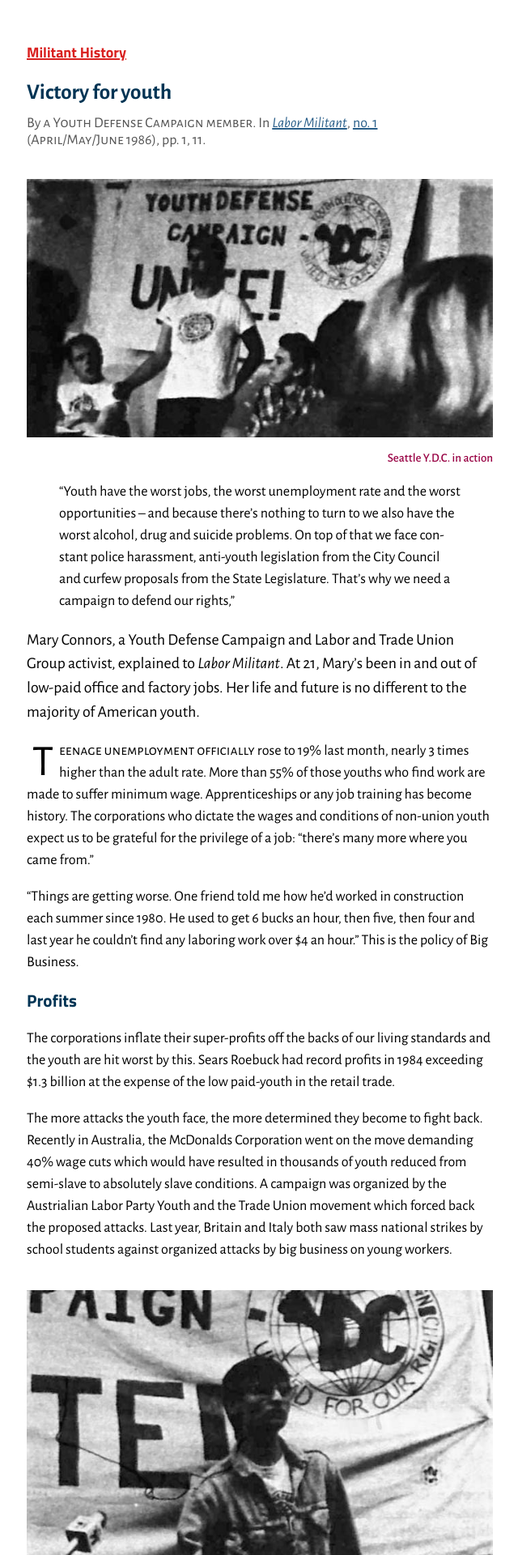
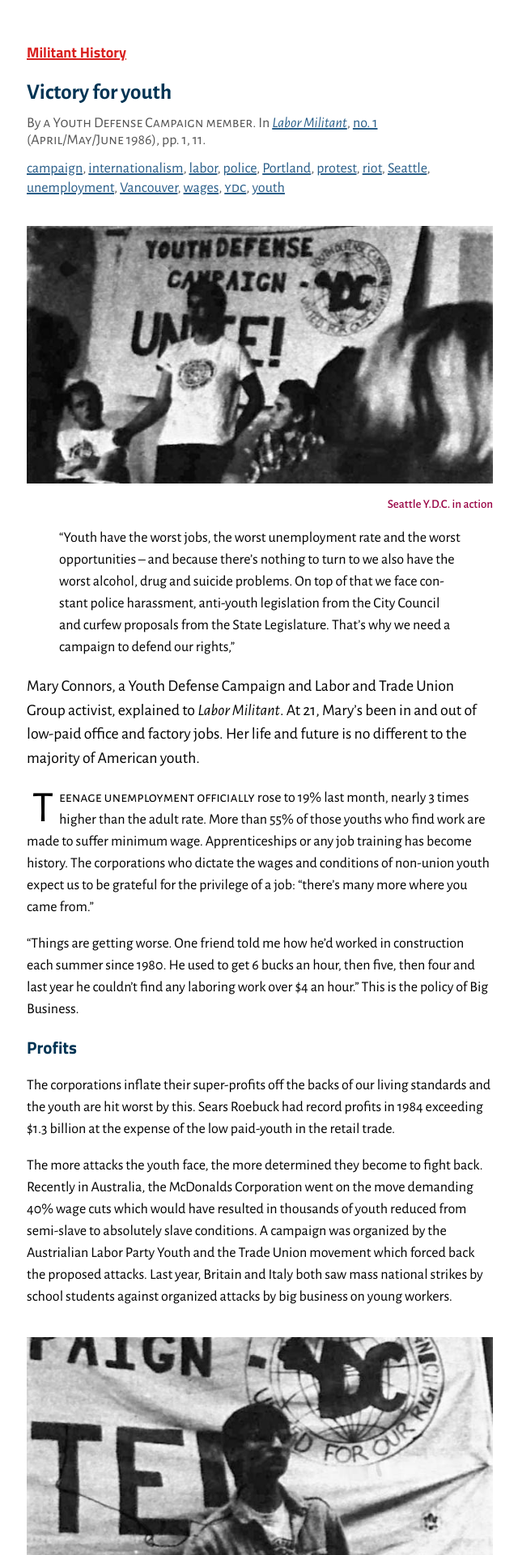
Before and after one commit to jackwillis/militanthistory, a Jekyll site: the page built from _lm_articles/01/victory-for-youth.md, in a window 1280 px wide. Shown: the top 1920 px of the page at 81% size, without its empty margins (319-959 px from the left). Built offline with Jekyll 4.4.1, drawn with Linux system fonts in a browser that asks for light colours.

Commit message:
Add tags to articles page

```diff
--- a/_layouts/lm_article.html
+++ b/_layouts/lm_article.html
@@ -16,6 +16,16 @@ layout: default
       (<span class="date">{{ issue.reported_date | default: proper_date | replace: ' ', '&nbsp;'
       }}</span>){% if page.location %}, {{ page.location | replace: ' ', '&nbsp;' }}{% endif %}.
     </p>
+
+    {% if page.tags %}
+      <ul class="tags">
+        {% assign sorted_tags = page.tags | sort %}
+        {% for tag_name in sorted_tags %}
+          {% assign tag = site.data.tags | where: 'name', tag_name | first %}
+          <li><a href="/tags/#{{ tag.name }}">{{ tag.title | default: tag.name }}</a></li>
+        {% endfor %}
+      </ul>
+    {% endif %}
   </header>
 
   {{ content }}
--- a/_lm_articles/01/victory-for-youth.md
+++ b/_lm_articles/01/victory-for-youth.md
@@ -4,7 +4,7 @@ title: "Victory for youth"
 author: "a Youth Defense Campaign member"
 lm_issue: 1
 location: "pp. 1, 11"
-tags: youth ydc labor seattle unemployment vancouver portland internationalism wages police riot campaign
+tags: youth ydc labor seattle unemployment vancouver portland internationalism wages police riot campaign protest
 ---
 
 <figure>
--- a/styles/main.css
+++ b/styles/main.css
@@ -30,7 +30,6 @@ html {
 header, footer, main {
   margin: 2em 0 2em 0;
 }
-
 
 footer {
   font-style: italic;
@@ -115,9 +114,27 @@ small,
   color: #980043;
 }
 
-.byline {
+.byline, .tags {
   color: #555555;
   margin: -0.5em 0 1em 0;
+}
+
+.tags {
+  list-style: none;
+  padding: 0;
+  line-height: 0.6;
+}
+
+.tags li {
+  display: inline-block;
+}
+
+.tags li::after {
+  content: ", ";
+}
+
+.tags li:last-child::after {
+  content: none;
 }
 
 .lead {
```
Also changed, not shown: _data/tags.yml (+9 -4 lines).
